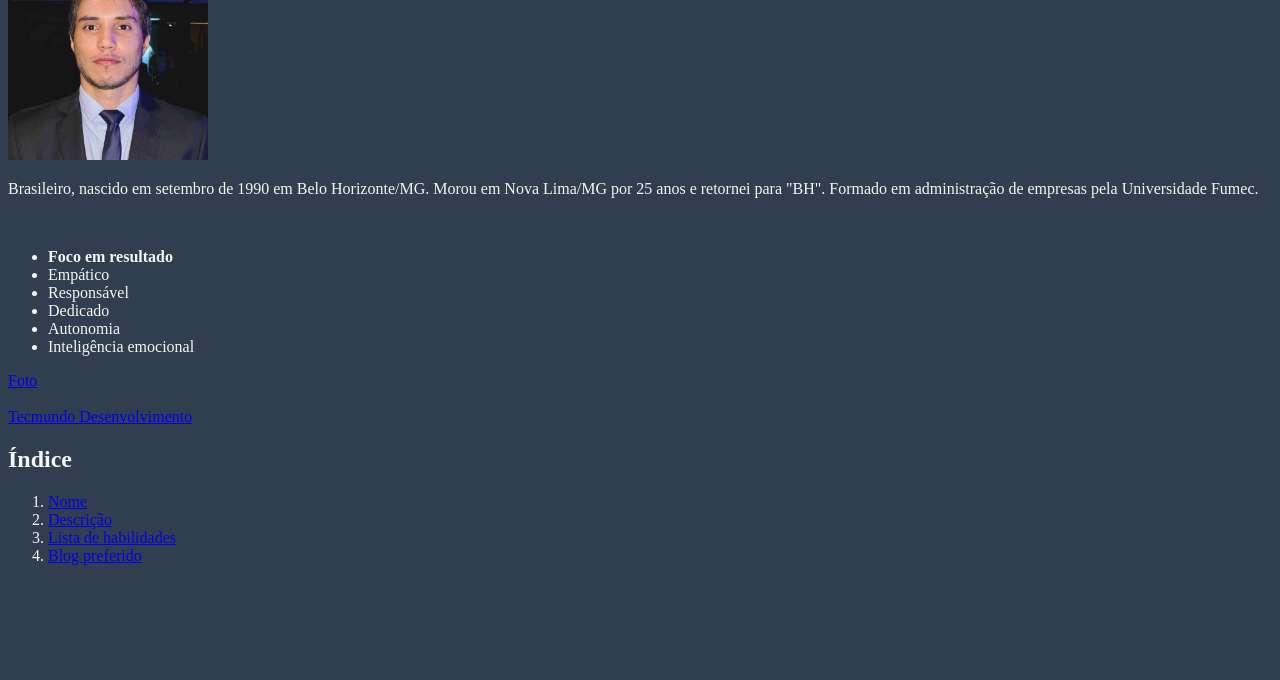
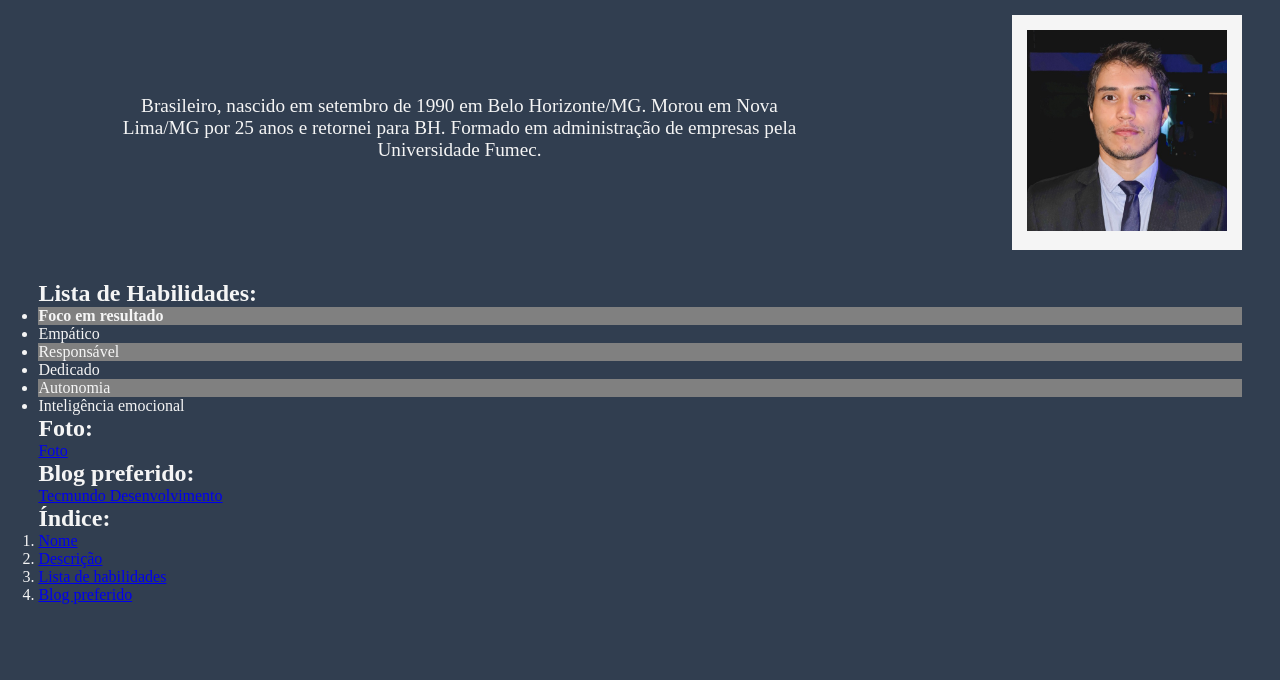
Before and after one commit to pedrolspatricio/pedrolspatricio.github.io, a plain HTML site: page index.html in a window 1280 px wide. Shown: the part 120-800 px from the top of the page. Drawn offline with Linux system fonts and the light colour scheme.

Commit message:
Atualização do header e exercídios

```diff
--- a/index.html
+++ b/index.html
@@ -8,13 +8,23 @@
     <link rel="stylesheet" href="style.css">
 </head>
 <body>
-    <h1 id="nome"> Hi, i'm Pedro Patrício, web developer</h1>
+<div class="header">
 
-    <img id="foto" src="Pedro perfil.jpg" alt="Foto de Pedro Patrício de perfil" width="200px">
+        <h1 id="nome"> Hi, i'm Pedro Patrício, web developer</h1>
 
-    <p id="descrição"> Brasileiro, nascido em setembro de 1990 em Belo Horizonte/MG. Morou em Nova Lima/MG por 25 anos e retornei para "BH". Formado em administração de empresas pela Universidade Fumec.</p>
+<div class="header-content">
+
+    <div id="header-image">
+        <img id="foto" src="Pedro perfil.jpg" alt="Foto de Pedro Patrício de perfil" width="200px">
+    </div>
+    <div id="header-text">
+        <p id="description"> Brasileiro, nascido em setembro de 1990 em Belo Horizonte/MG. Morou em Nova Lima/MG por 25 anos e retornei para BH. Formado em administração de empresas pela Universidade Fumec.</p>
+    </div>
+
+</div>
+</div>
     <br>
-
+    <h2>Lista de Habilidades:</h2>
     <ul id="lista de habilidades">
         <li><strong>Foco em resultado</strong></li>
         <li>Empático</li>
@@ -24,13 +34,12 @@
         <li>Inteligência emocional</li>
     </ul>
 
+    <h2>Foto:</h2>
     <a href="#foto" target="">Foto</a>
-    <br>
-    <br>
-
+    <h2>Blog preferido:</h2>
     <a id="blog preferido" href="https://www.tecmundo.com.br/desenvolvimento/noticias" target="_blank">Tecmundo Desenvolvimento</a>
 
-    <h2>Índice</h2>
+    <h2>Índice:</h2>
     <ol>
         <li><a href="#nome">Nome</a></li>
         <li><a href="#descrição">Descrição</a></li>
--- a/style.css
+++ b/style.css
@@ -1,12 +1,46 @@
+* {
+    margin: 0;
+    padding: 0;
+}
 body{
     background-color: #313E50;
     color: whitesmoke;
+    padding: 3%;;
 }
 
 h1{
     text-align: center;
 }
 
-img{
+#description{
+    font-size: larger;
+    width: 80%;
+    margin: auto;
+}
+
+.header {
+    margin-top: 30px;
+}
+
+.header-content{
+    margin-top: 30px;
+    margin-bottom: 30px;
+    float: right;
+}
+
+#header-image{
+    background-color: whitesmoke;
+    float: right;
+    padding:15px;
+}
+
+#header-text{
+    float: left;
+    width: 70%;
     text-align: center;
+    margin-top: 80px;
 }
+
+ul li:nth-child(odd) {
+    background-color: grey;
+}
```
